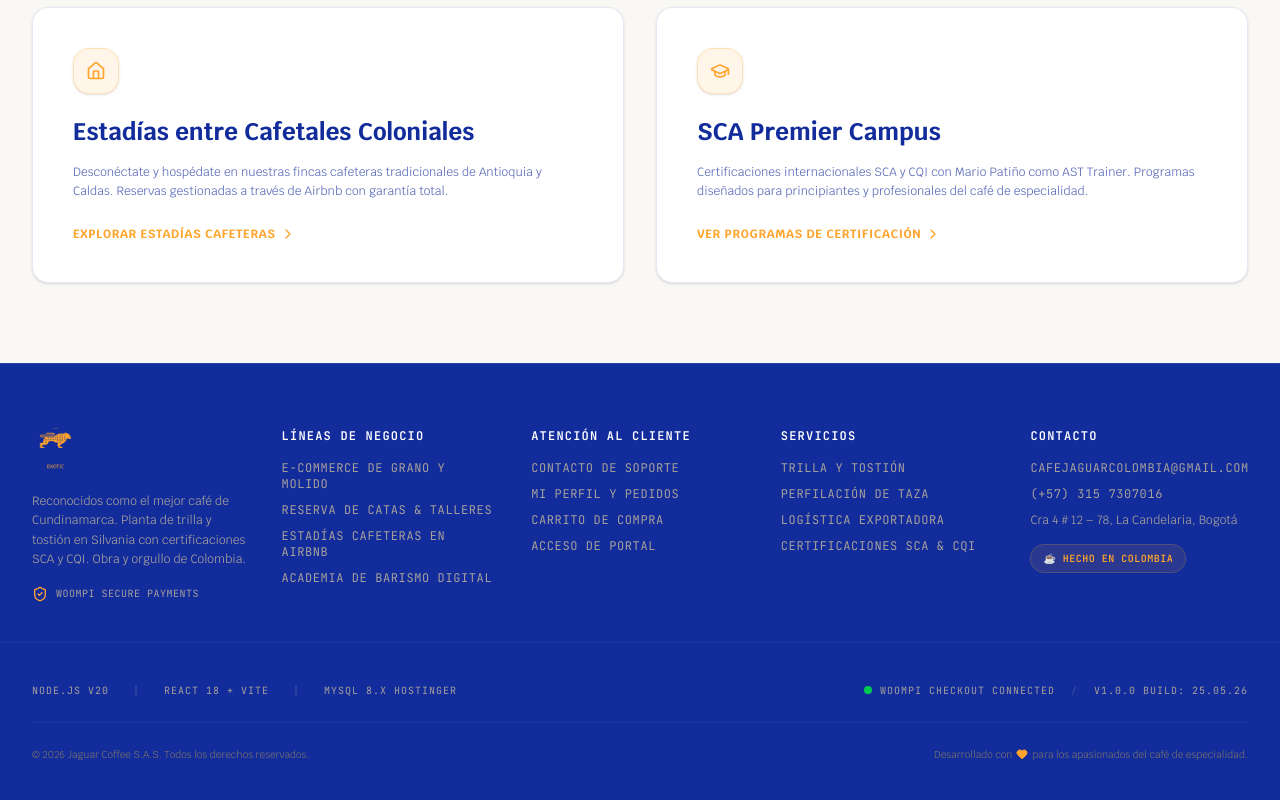
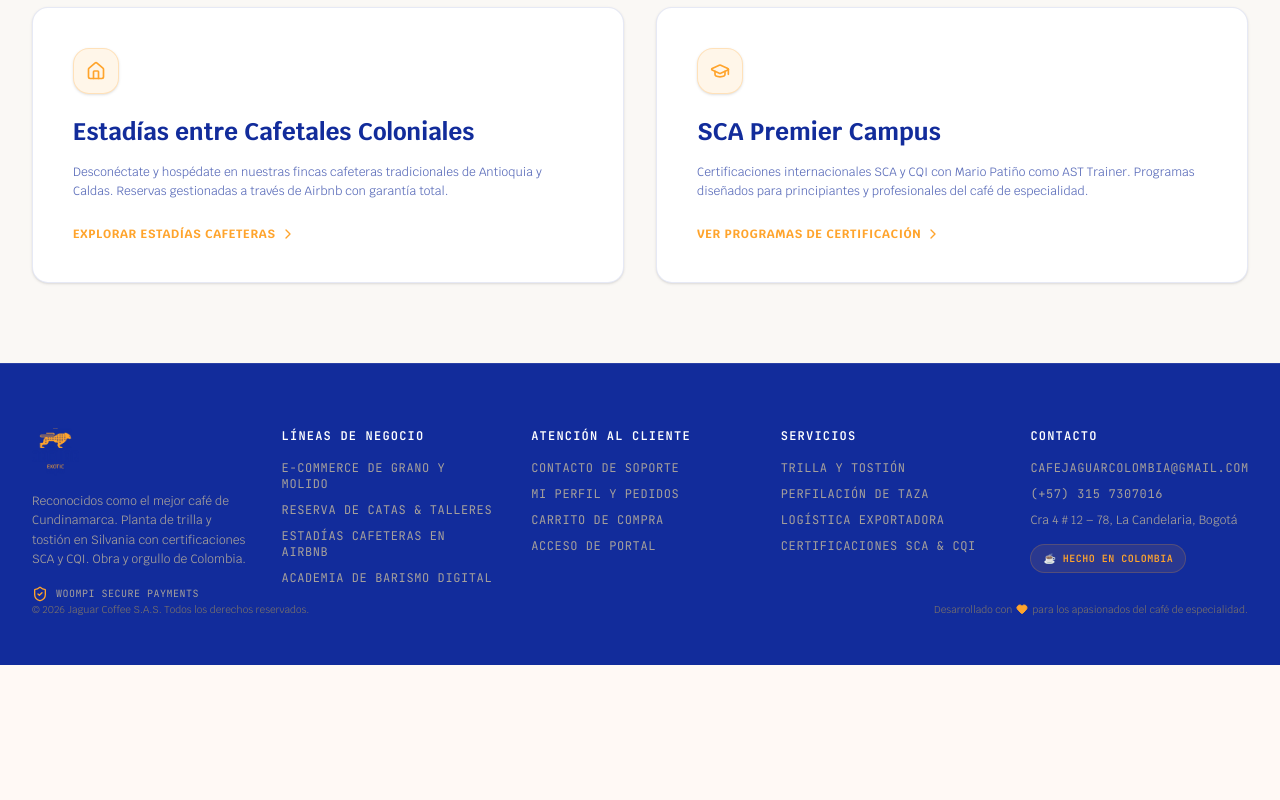
Before and after one commit to CamiloInDev/CAFE-JAGUAR, a React (Vite) app: page / in a window 1280 px wide. Shown: the part 2323-3123 px from the top of the page. After the commit the page ends 2988 px from the top, so only its background shows below. Built offline with nearby package versions, Linux system fonts and the light colour scheme; no server answers; a web font is replaced by a local one.

Commit message:
fix: remove tech version banner from footer

```diff
--- a/src/components/Footer.tsx
+++ b/src/components/Footer.tsx
@@ -70,25 +70,8 @@
         </div>
       </div>
 
-      <hr className="border-white/5 max-w-7xl mx-auto my-10" />
-
-      {/* Tech Bar / Credits Section */}
-      <div className="max-w-7xl mx-auto px-4 sm:px-6 lg:px-8 space-y-6">
-        <div className="flex flex-col md:flex-row justify-between items-center gap-4 text-[10px] font-mono tracking-widest uppercase text-stone-400 border-b border-white/5 pb-6">
-          <div className="flex flex-wrap items-center justify-center gap-x-6 gap-y-2">
-            <span>Node.js v20</span>
-            <span className="opacity-40">|</span>
-            <span>React 18 + Vite</span>
-            <span className="opacity-40">|</span>
-            <span>MySQL 8.x Hostinger</span>
-          </div>
-          <div className="flex items-center gap-4">
-            <span className="flex items-center"><span className="w-2 h-2 bg-green-500 rounded-full mr-2"></span> WooMPI Checkout Connected</span>
-            <span className="opacity-30">/</span>
-            <span>V1.0.0 Build: 25.05.26</span>
-          </div>
-        </div>
-
+      {/* Credits Section */}
+      <div className="max-w-7xl mx-auto px-4 sm:px-6 lg:px-8">
         <div className="text-center text-[10px] text-stone-500 flex flex-col md:flex-row justify-between items-center gap-2">
           <span>© {new Date().getFullYear()} Jaguar Coffee S.A.S. Todos los derechos reservados.</span>
             <span className="flex items-center gap-1">
```
Also changed, not shown: 1 other file (tests, documents, lock files or other folders).
